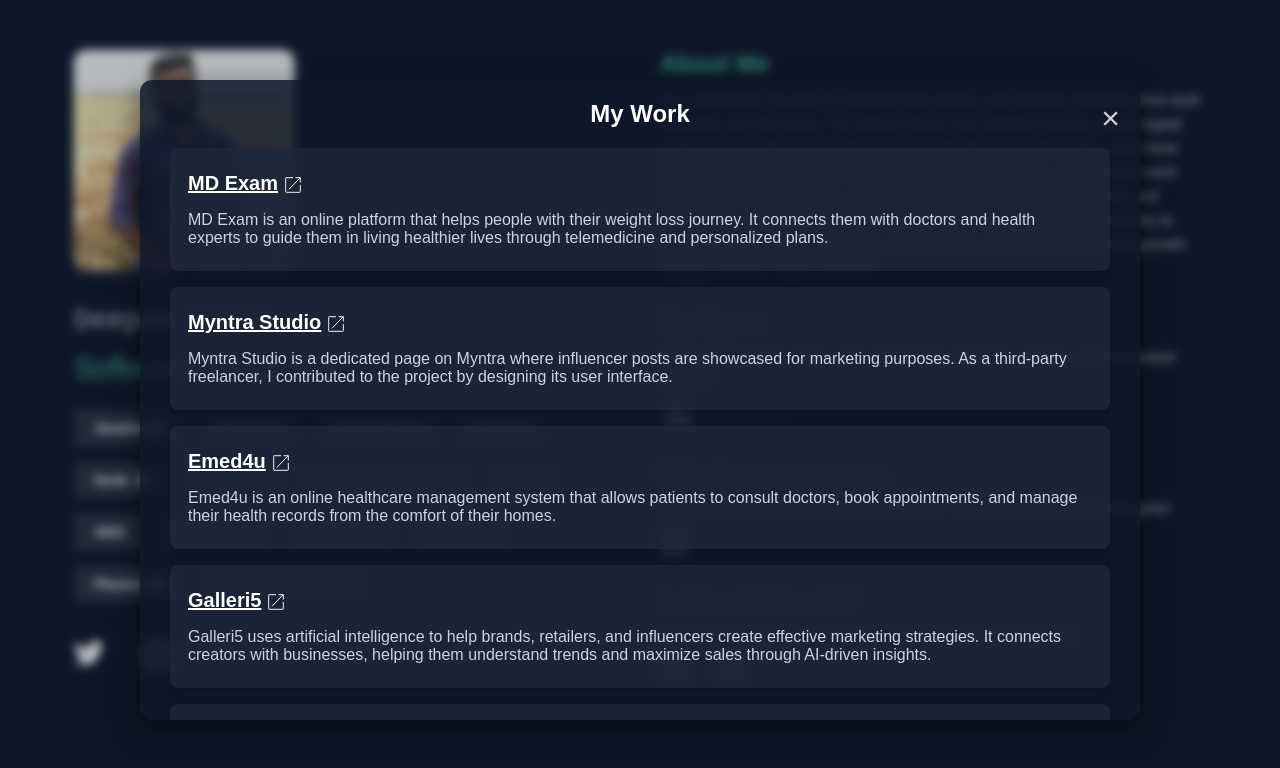
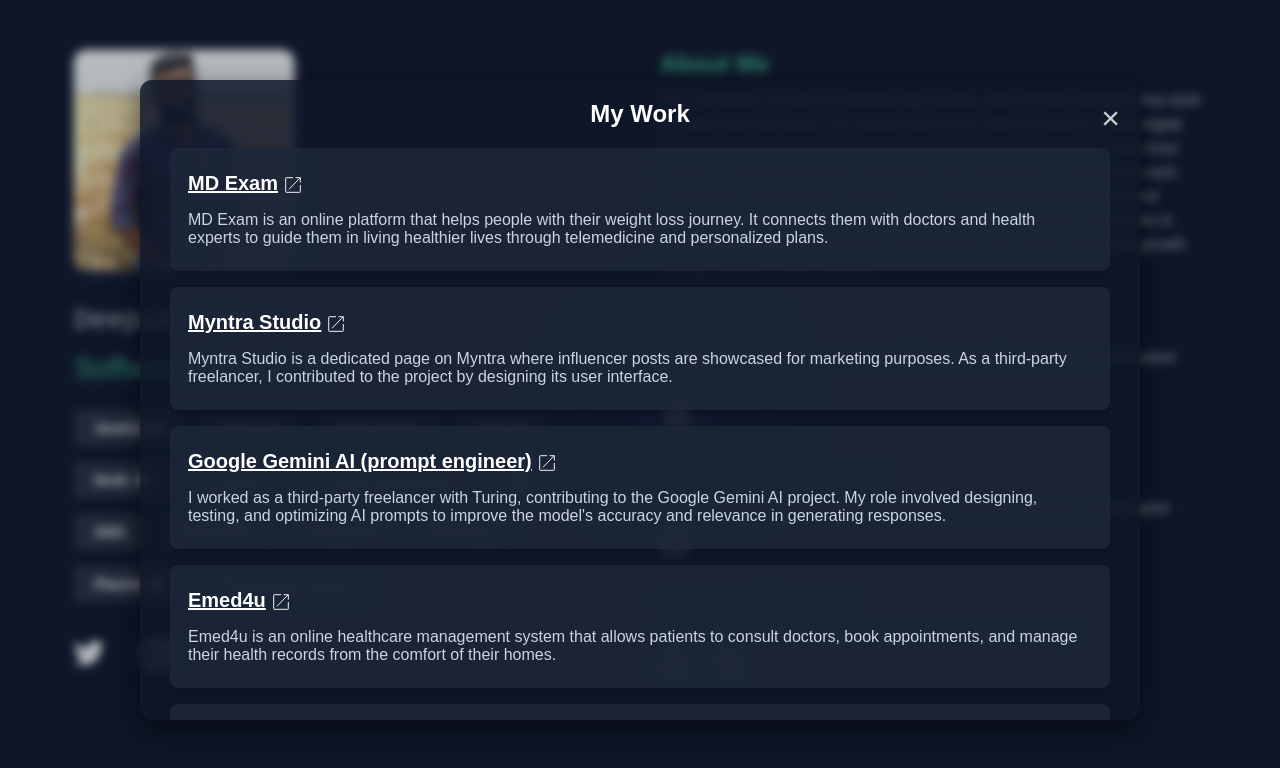
Before and after one commit to deepakmehra96/profile, a Next.js app: page / in a window 1280 px wide. Both pictures are taken after a click on the element 677 px from the left and 411 px from the top of the page. Shown: the top 768 px of the page. Built offline with nearby package versions, Linux system fonts and the light colour scheme.

Commit message:
updated wor

```diff
--- a/src/app/components/Projects/index.tsx
+++ b/src/app/components/Projects/index.tsx
@@ -15,6 +15,11 @@
         title: "Myntra Studio",
         link: "https://www.myntra.com/studio/home",
         description: "Myntra Studio is a dedicated page on Myntra where influencer posts are showcased for marketing purposes. As a third-party freelancer, I contributed to the project by designing its user interface."
+    },
+    {
+        title: "Google Gemini AI (prompt engineer)",
+        link: "https://gemini.google.com/",
+        description: " I worked as a third-party freelancer with Turing, contributing to the Google Gemini AI project. My role involved designing, testing, and optimizing AI prompts to improve the model's accuracy and relevance in generating responses. "
     },
     {
         title: "Emed4u",
```
